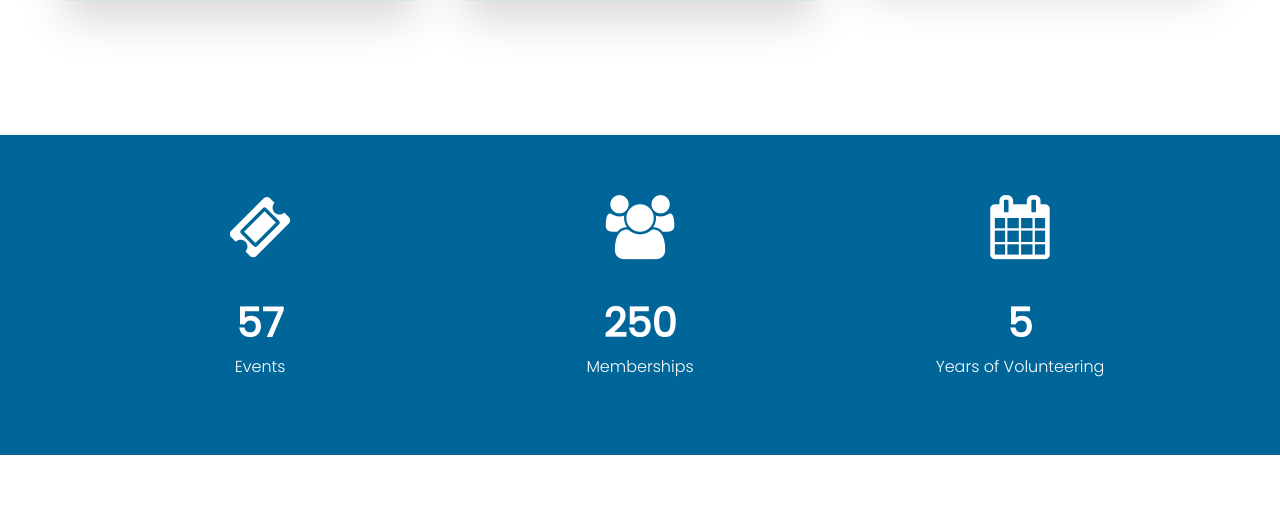
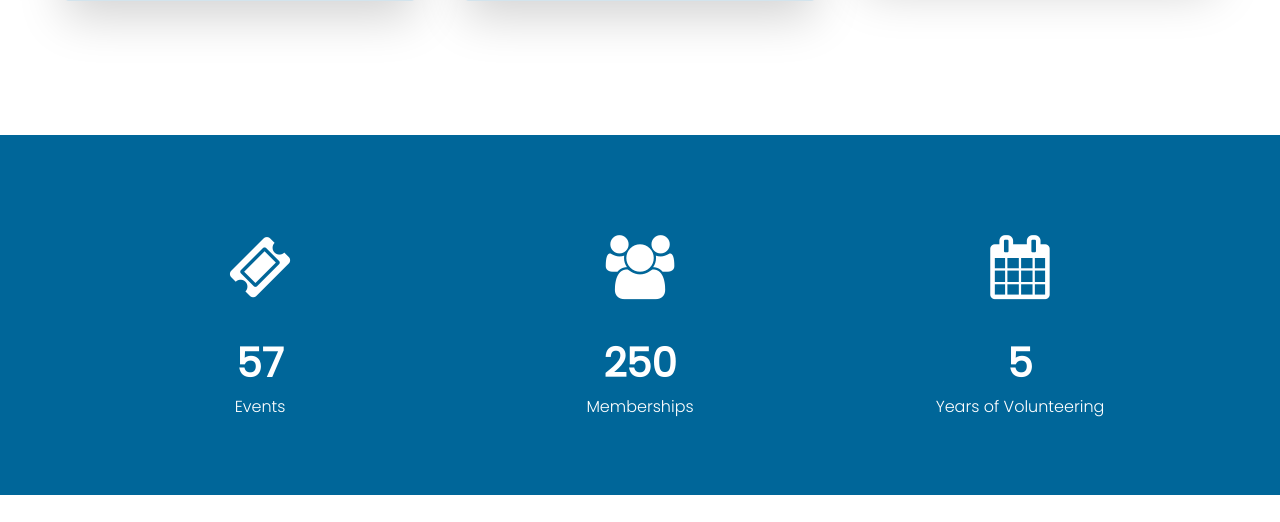
Before and after one commit to rakshithavarma/website, a PHP site: page / in a window 1280 px wide. Shown: the part 3500-4022 px from the top of the page. Run offline with PHP 8.4, Linux system fonts and the light colour scheme.

Commit message:
Update styles.css

```diff
--- a/css/styles.css
+++ b/css/styles.css
@@ -302,8 +302,6 @@ body{
 
 .status-count{
     padding: 60px 0;
-    /*background-color: #000;
-    color: rgb(245, 114, 66);*/
     background-color: #006699;
     color: #fff;
 }
@@ -317,16 +315,8 @@ body{
 }
 
 .status-count .icon i{
-    /*background-color: #fff;*/
     color: #fff;
-    margin-bottom: 40px;
-    /*height: 1.5em;
-    width: 1.5em;
-    top: 50%;
-    left: 50%;
-    align-items: center;
-    line-height: 50px;
-    border-radius: 100%;*/
+    margin: 40px 0;
 }
 
 .team{
```
